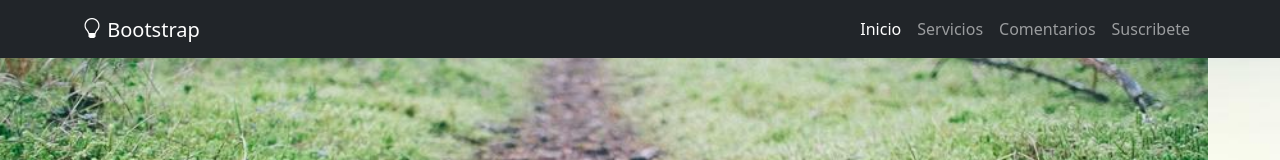
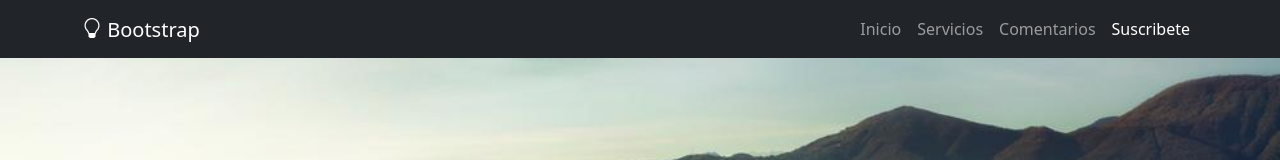
Before and after one commit to BrandonDevU95/Bootstrap5, a plain HTML site: page 04-scroll-web/index.html in a window 1280 px wide. Shown: the top 160 px of the page. Drawn offline with nearby package versions, Linux system fonts and the light colour scheme.

Commit message:
70 - Scrollspy

```diff
--- a/04-scroll-web/index.html
+++ b/04-scroll-web/index.html
@@ -20,8 +20,14 @@
 
 		<title>Scroll Web</title>
 	</head>
-	<body>
-		<nav class="navbar navbar-expand-lg navbar-dark bg-dark fixed-top">
+	<body
+		style="position: relative"
+		data-bs-spy="scroll"
+		data-bs-target="#navbar-example3"
+		data-bs-offset="0"
+		tabindex="0"
+	>
+		<nav id="navbar-example3" class="navbar navbar-expand-lg navbar-dark bg-dark fixed-top">
 			<div class="container">
 				<a href="/" class="navbar-brand">
 					<i class="bi bi-lightbulb"></i>
```
